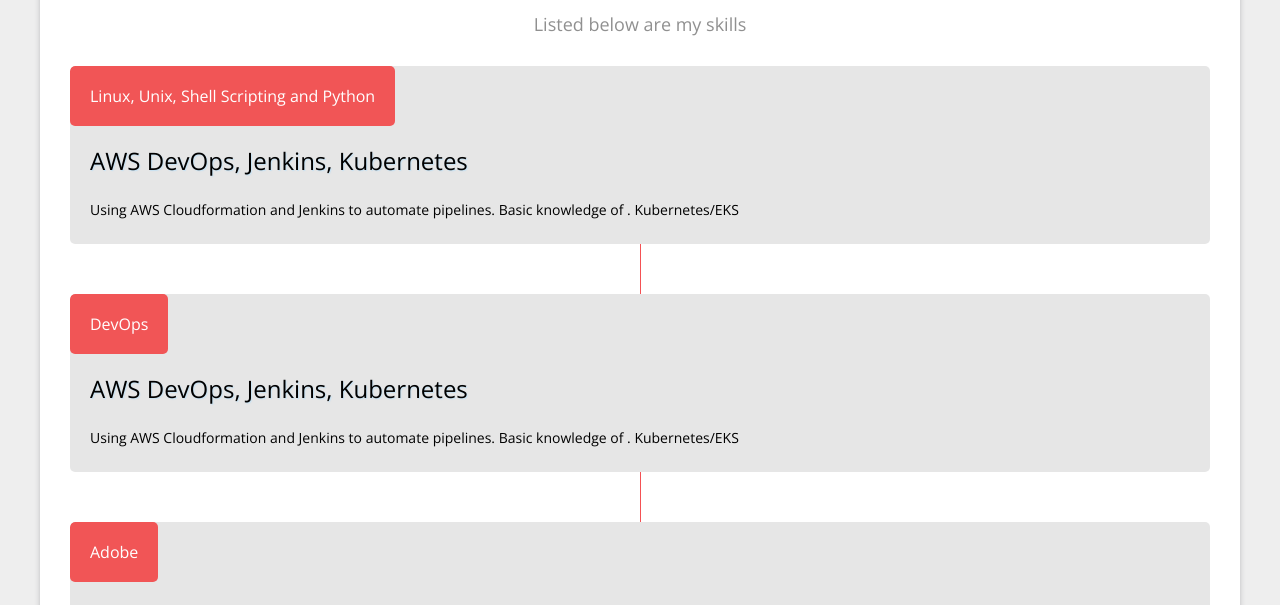
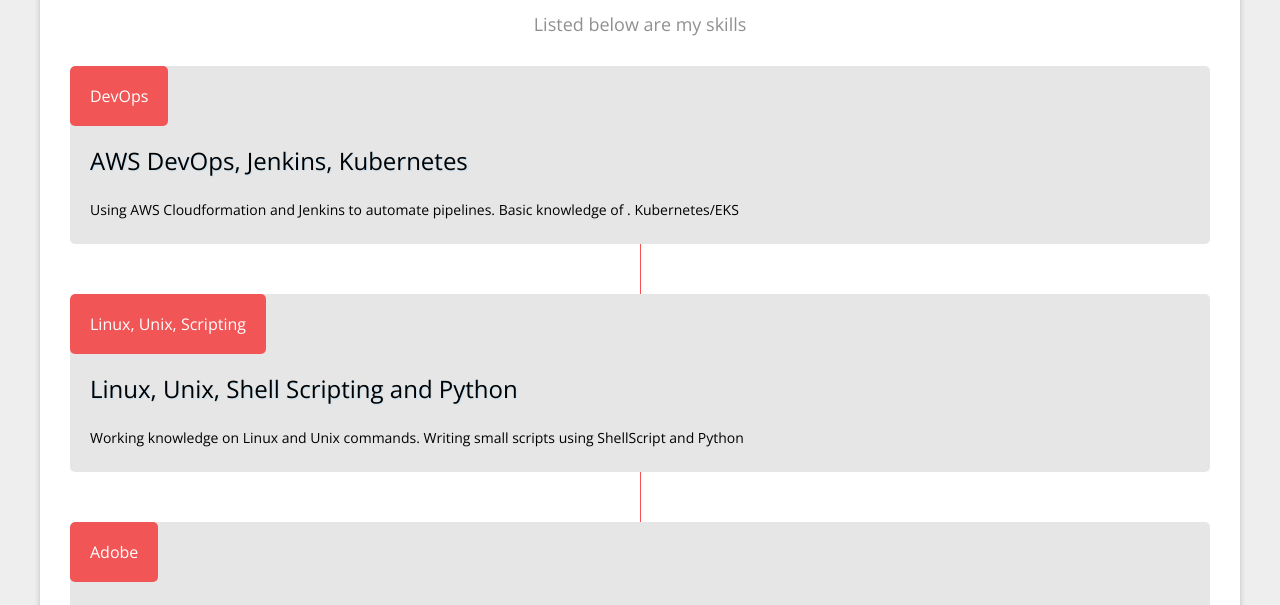
Before and after one commit to eshanis/eshanis.github.io, a plain HTML site: page skills.html in a window 1280 px wide. Shown: the part 183-788 px from the top of the page. Drawn offline with nearby package versions, Linux system fonts and the light colour scheme.

Commit message:
Update skills.html

```diff
--- a/skills.html
+++ b/skills.html
@@ -39,7 +39,7 @@ http://www.templatemo.com/tm-413-flip-turn
                 <div class="container-fluid">
                   <div class="time_line_wap left_timeline">
                         <div class="time_line_paragraph">
-                            <div class="time_line_caption left">Linux, Unix, Shell Scripting and Python </div>
+                            <div class="time_line_caption left">DevOps </div>
                             <!--div class="time_line_icon right"><i class="fa fa-gift"></i></div-->
                             <h1>AWS DevOps, Jenkins, Kubernetes</h1>
 
@@ -51,12 +51,12 @@ http://www.templatemo.com/tm-413-flip-turn
 
                             <div class="time_line_wap left_timeline">
                         <div class="time_line_paragraph">
-                            <div class="time_line_caption left">DevOps </div>
+                            <div class="time_line_caption left"> Linux, Unix, Scripting</div>
                             <!--div class="time_line_icon right"><i class="fa fa-gift"></i></div-->
-                            <h1>AWS DevOps, Jenkins, Kubernetes</h1>
+                            <h1>Linux, Unix, Shell Scripting and Python</h1>
 
 
-                            <p>Using AWS Cloudformation and Jenkins to automate pipelines. Basic knowledge of . <a href="https://github.com/eshanis/automate2-eks-jenkins-cft" style="text-decoration: none"> Kubernetes/EKS</a>
+                            <p>Working knowledge on Linux and Unix commands. Writing small scripts using ShellScript and Python
                                 <!--a rel="nofollow" href="http://fontawesome.info/font-awesome-icon-world-map/">Font Awesome</a>. Example: <strong>&lt;i class=&quot;fa fa-gift&quot;&gt;&lt;/i&gt;</strong--> </p>
                         </div>
                     </div>
```
